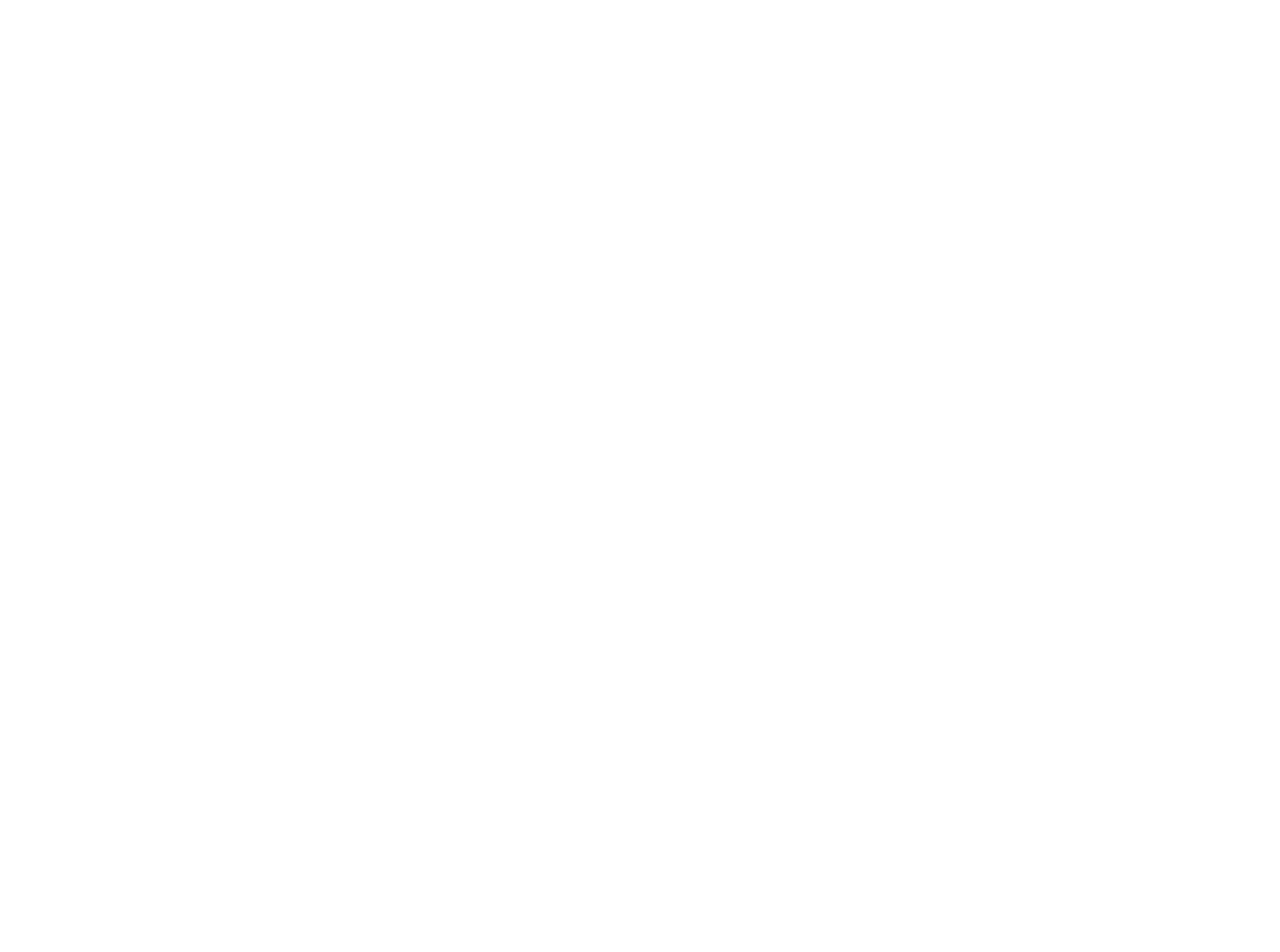
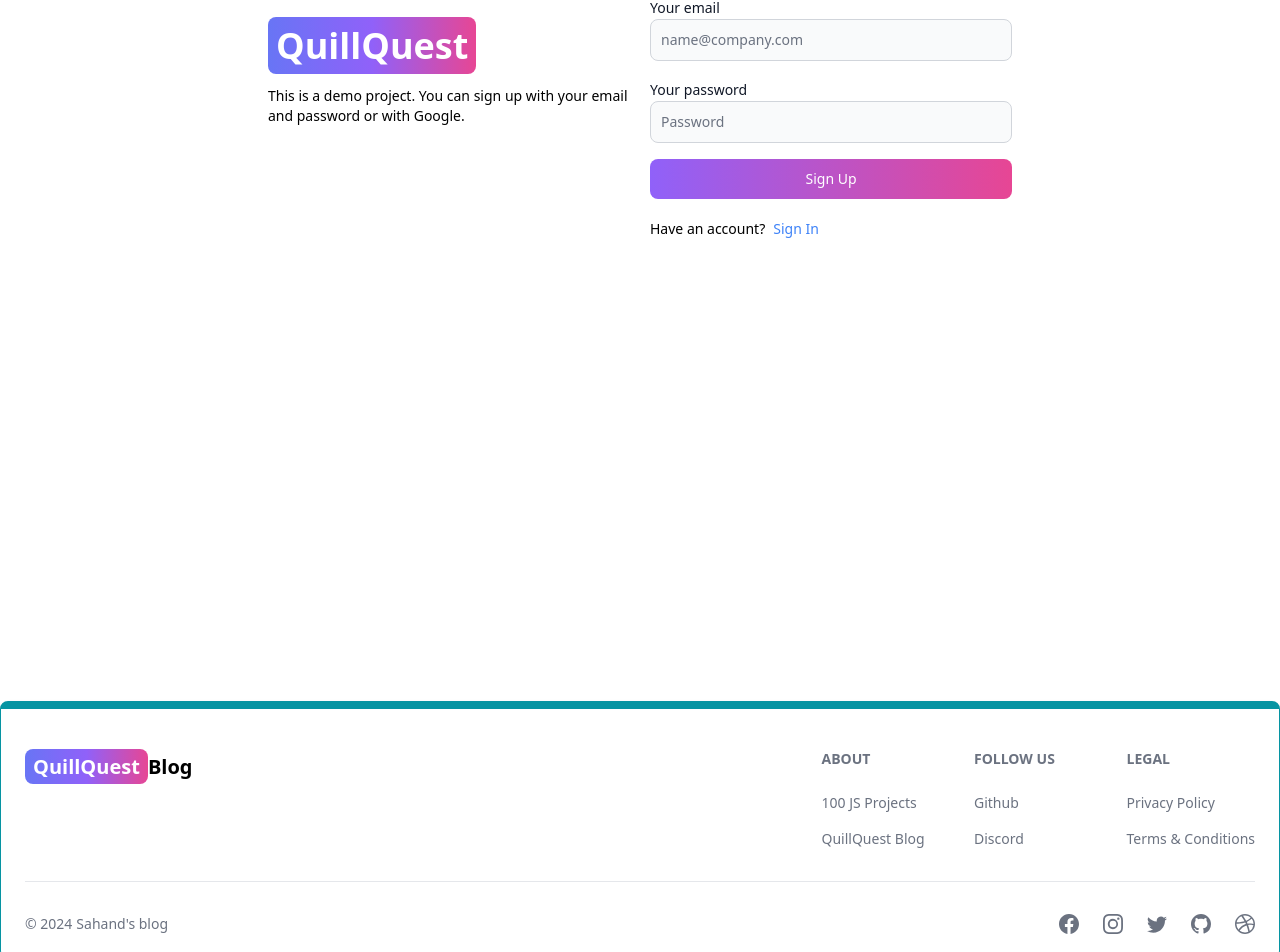
Before and after one commit to karthiknadar1204/QuillQuest, a React (Vite) app in the folder client/: page /sign-up in a window 1280 px wide. Shown: the part 243-1195 px from the top of the page. Before the commit the page ends 800 px from the top, so only its background shows below. Built offline with nearby package versions, Linux system fonts and the light colour scheme.

Commit message:
added signup functionality and footer

```diff
--- a/client/src/App.jsx
+++ b/client/src/App.jsx
@@ -5,6 +5,7 @@
 import SignUp from './pages/SignUp';
 import Dashboard from './pages/Dashboard';
 import Header from './components/Header';
+import FooterCom from './components/Footer';
 
 const App = () => {
   return (
@@ -17,7 +18,7 @@
         <Route path='/sign-up' element={<SignUp />} />
         <Route path='/dashboard' element={<Dashboard />} />
       </Routes>
-
+      <FooterCom/>
     </BrowserRouter>
   )
 }
--- a/client/src/components/Footer.jsx
+++ b/client/src/components/Footer.jsx
@@ -1,8 +1,81 @@
+import { Footer } from 'flowbite-react';
+import { Link } from 'react-router-dom';
+import { BsFacebook, BsInstagram, BsTwitter, BsGithub, BsDribbble } from 'react-icons/bs';
+export default function FooterCom() {
+  return (
+    <Footer container className='border border-t-8 border-teal-500'>
+      <div className='w-full max-w-7xl mx-auto'>
+        <div className='grid w-full justify-between sm:flex md:grid-cols-1'>
+          <div className='mt-5'>
+            <Link
+              to='/'
+              className='self-center whitespace-nowrap text-lg sm:text-xl font-semibold dark:text-white'
+            >
+              <span className='px-2 py-1 bg-gradient-to-r from-indigo-500 via-purple-500 to-pink-500 rounded-lg text-white'>
+                QuillQuest
+              </span>
+              Blog
+            </Link>
+          </div>
+          <div className='grid grid-cols-2 gap-8 mt-4 sm:grid-cols-3 sm:gap-6'>
+            <div>
+              <Footer.Title title='About' />
+              <Footer.LinkGroup col>
+                <Footer.Link
+                  href='https://www.100jsprojects.com'
+                  target='_blank'
+                  rel='noopener noreferrer'
+                >
+                  100 JS Projects
+                </Footer.Link>
+                <Footer.Link
+                  href='/about'
+                  target='_blank'
+                  rel='noopener noreferrer'
+                >
+                  QuillQuest Blog
+                </Footer.Link>
+              </Footer.LinkGroup>
+            </div>
+            <div>
+              <Footer.Title title='Follow us' />
+              <Footer.LinkGroup col>
+                <Footer.Link
+                  href='https://www.github.com/sahandghavidel'
+                  target='_blank'
+                  rel='noopener noreferrer'
+                >
+                  Github
+                </Footer.Link>
+                <Footer.Link href='#'>Discord</Footer.Link>
+              </Footer.LinkGroup>
+            </div>
+            <div>
+              <Footer.Title title='Legal' />
+              <Footer.LinkGroup col>
+                <Footer.Link href='#'>Privacy Policy</Footer.Link>
+                <Footer.Link href='#'>Terms &amp; Conditions</Footer.Link>
+              </Footer.LinkGroup>
+            </div>
+          </div>
+        </div>
+        <Footer.Divider />
+        <div className='w-full sm:flex sm:items-center sm:justify-between'>
+          <Footer.Copyright
+            href='#'
+            by="Sahand's blog"
+            year={new Date().getFullYear()}
+          />
+          <div className="flex gap-6 sm:mt-0 mt-4 sm:justify-center">
+            <Footer.Icon href='#' icon={BsFacebook}/>
+            <Footer.Icon href='#' icon={BsInstagram}/>
+            <Footer.Icon href='#' icon={BsTwitter}/>
+            <Footer.Icon href='https://github.com/karthiknadar1204' icon={BsGithub}/>
+            <Footer.Icon href='#' icon={BsDribbble}/>
 
-const Footer = () => {
-  return (
-    <div>Footer</div>
-  )
+          </div>
+        </div>
+      </div>
+    </Footer>
+  );
 }
-
-export default Footer
--- a/client/src/pages/SignUp.jsx
+++ b/client/src/pages/SignUp.jsx
@@ -1,8 +1,120 @@
+import { Alert, Button, Label, Spinner, TextInput } from 'flowbite-react';
+import { useState } from 'react';
+import { Link, useNavigate } from 'react-router-dom';
+// import OAuth from '../components/OAuth';
 
-const SignUp = () => {
+export default function SignUp() {
+  const [formData, setFormData] = useState({});
+  const [errorMessage, setErrorMessage] = useState(null);
+  const [loading, setLoading] = useState(false);
+  const navigate = useNavigate();
+
+  const handleChange = (e) => {
+    setFormData({ ...formData, [e.target.id]: e.target.value.trim() });
+  };
+
+  const handleSubmit = async (e) => {
+    e.preventDefault();
+    if (!formData.username || !formData.email || !formData.password) {
+      return setErrorMessage('Please fill out all fields.');
+    }
+    try {
+      setLoading(true);
+      setErrorMessage(null);
+      const res = await fetch('/api/auth/signup', {
+        method: 'POST',
+        headers: { 'Content-Type': 'application/json' },
+        body: JSON.stringify(formData),
+      });
+      const data = await res.json();
+      if (data.success === false) {
+        return setErrorMessage(data.message);
+      }
+      setLoading(false);
+      if(res.ok) {
+        navigate('/sign-in');
+      }
+    } catch (error) {
+      setErrorMessage(error.message);
+      setLoading(false);
+    }
+  };
+
   return (
-    <div>SignUp</div>
-  )
+    <div className='min-h-screen mt-20'>
+      <div className='flex p-3 max-w-3xl mx-auto flex-col md:flex-row md:items-center gap-5'>
+        {/* left */}
+        <div className='flex-1'>
+          <Link to='/' className='font-bold dark:text-white text-4xl'>
+            <span className='px-2 py-1 bg-gradient-to-r from-indigo-500 via-purple-500 to-pink-500 rounded-lg text-white'>
+              QuillQuest
+            </span>
+          </Link>
+          <p className='text-sm mt-5'>
+            This is a demo project. You can sign up with your email and password
+            or with Google.
+          </p>
+        </div>
+        {/* right */}
+
+        <div className='flex-1'>
+          <form className='flex flex-col gap-4' onSubmit={handleSubmit}>
+            <div>
+              <Label value='Your username' />
+              <TextInput
+                type='text'
+                placeholder='Username'
+                id='username'
+                onChange={handleChange}
+              />
+            </div>
+            <div>
+              <Label value='Your email' />
+              <TextInput
+                type='email'
+                placeholder='name@company.com'
+                id='email'
+                onChange={handleChange}
+              />
+            </div>
+            <div>
+              <Label value='Your password' />
+              <TextInput
+                type='password'
+                placeholder='Password'
+                id='password'
+                onChange={handleChange}
+              />
+            </div>
+            <Button
+              gradientDuoTone='purpleToPink'
+              type='submit'
+              disabled={loading}
+            >
+              {loading ? (
+                <>
+                  <Spinner size='sm' />
+                  <span className='pl-3'>Loading...</span>
+                </>
+              ) : (
+                'Sign Up'
+              )}
+            </Button>
+            {/* <OAuth /> */}
+          </form>
+          <div className='flex gap-2 text-sm mt-5'>
+            <span>Have an account?</span>
+            <Link to='/sign-in' className='text-blue-500'>
+              Sign In
+            </Link>
+          </div>
+          {errorMessage && (
+            <Alert className='mt-5' color='failure'>
+              {errorMessage}
+            </Alert>
+          )}
+        </div>
+      </div>
+    </div>
+  );
 }
-
-export default SignUp
--- a/client/vite.config.js
+++ b/client/vite.config.js
@@ -3,5 +3,13 @@
 
 // https://vitejs.dev/config/
 export default defineConfig({
+  server: {
+    proxy: {
+      '/api': {
+        target: 'http://localhost:3000',
+        secure: false,
+      },
+    },
+  },
   plugins: [react()],
-})
+});
```
